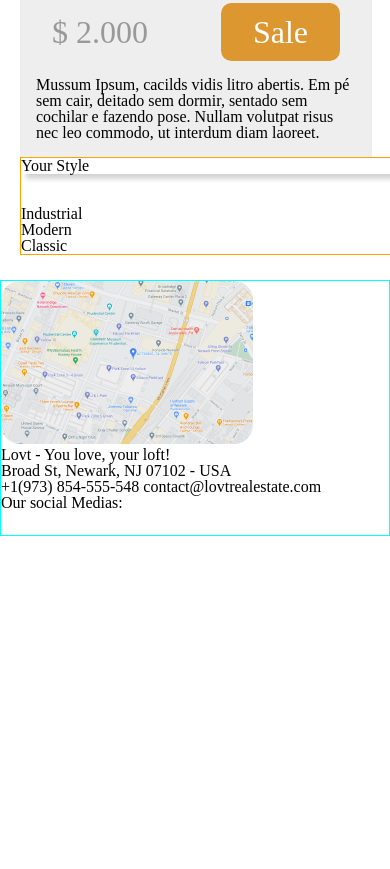
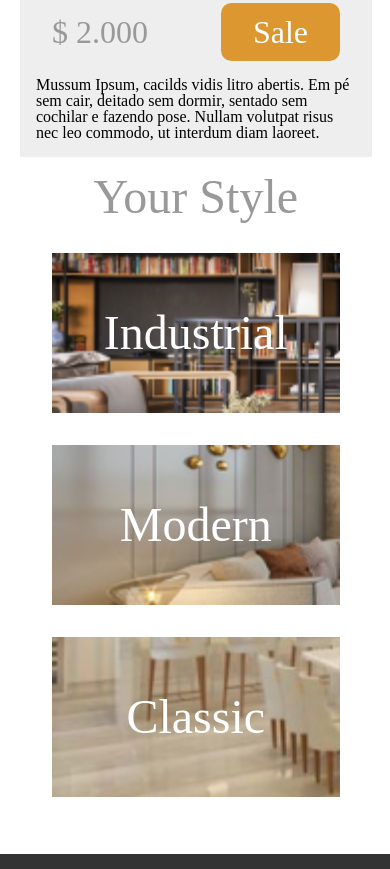
Before and after one commit to brunogarcia84/lovt-project, a website: page public/index.html in a window 390 px wide. Shown: the part 1015-1884 px from the top of the page. Before the commit the page ends 1551 px from the top, so only its background shows below. Drawn offline with Linux system fonts and the light colour scheme.

Commit message:
feat: your style and footer

```diff
--- a/public/css/style.css
+++ b/public/css/style.css
@@ -94,13 +94,80 @@ header > figure {
 }
 
 .your_style {
-  border: 1px solid orange;
   grid-area: your_style;
+  width: 100%;
+}
+
+.your_style > header {
+  box-shadow: none;
+}
+
+.your_style > header > h1 {
+  font-size: var(--size_xl);
+  color: var(--bg_secondary__alt);
+  text-align: center;
+}
+
+.your_style > article {
+  display: flex;
+  justify-content: center;
+  align-items: center;
+  margin: var(--size_lg);
+}
+
+.your_style > article > span {
+  font-size: var(--size_xl);
+  color: white;
+}
+
+.your_style__description_industrial {
+  background-image: url(../img/industrial_bg.png);
+  background-repeat: no-repeat;
+  background-size: cover;
+  height: 10rem;
+}
+
+.your_style__description_modern {
+  background-image: url(../img/modern_bg.png);
+  background-repeat: no-repeat;
+  background-size: cover;
+  height: 10rem;
+}
+
+.your_style__description_classic {
+  background-image: url(../img/classic_bg.png);
+  background-repeat: no-repeat;
+  background-size: cover;
+  height: 10rem;
 }
 
 footer {
-  border: 1px solid cyan;
   grid-area: footer;
+  background-color: #333333;
+  color: white;
+  display: flex;
+  justify-content: space-around;
+  align-items: center;
+  padding: var(--size_xxl);
+}
+
+footer > figure > img {
+  width: 30rem;
+}
+
+footer > .address {
+  font-size: var(--size_lg);
+}
+
+.address > article,
+address {
+  padding: var(--size_md);
+}
+
+.address > figure > a > img {
+  width: 3rem;
+  padding: var(--size_sm);
+  margin: 0 var(--size_md);
 }
 
 @media screen and (max-width: 768px) {
@@ -122,4 +189,33 @@ footer {
   .room_details__rooms > img {
     width: 22rem;
   }
+
+  .your_style {
+    width: 84.5%;
+    margin-top: var(--size_md);
+  }
+
+  footer {
+    display: block;
+    margin: 0 auto;
+  }
+
+  footer > figure {
+    margin: 50px auto;
+  }
+
+  footer > figure > img {
+    width: 18rem;
+    padding: var(--size_lg);
+  }
+
+  footer > article > h4,
+  span {
+    font-size: var(--size_md);
+  }
+
+  .footer_social_media {
+    font-size: var(--size_md);
+    text-align: center;
+  }
 }
--- a/public/index.html
+++ b/public/index.html
@@ -67,9 +67,17 @@
           <h1>Your Style</h1>
         </header>
 
-        <article class="industrial">Industrial</article>
-        <article class="modern">Modern</article>
-        <article class="classic">Classic</article>
+        <article class="your_style__description_industrial">
+          <span>Industrial</span>
+        </article>
+
+        <article class="your_style__description_modern">
+          <span>Modern</span>
+        </article>
+
+        <article class="your_style__description_classic">
+          <span>Classic</span>
+        </article>
       </section>
     </div>
 
@@ -94,10 +102,8 @@
           <span>+1(973) 854-555-548</span>
           <span>contact@lovtrealestate.com</span>
         </article>
-      </section>
 
-      <section class="social_media">
-        <article>
+        <article class="footer_social_media">
           <h4>Our social Medias:</h4>
         </article>
 
```
Also changed, not shown: public/img/classic_bg.png (added), public/img/industrial_bg.png (added), public/img/modern_bg.png (added).
